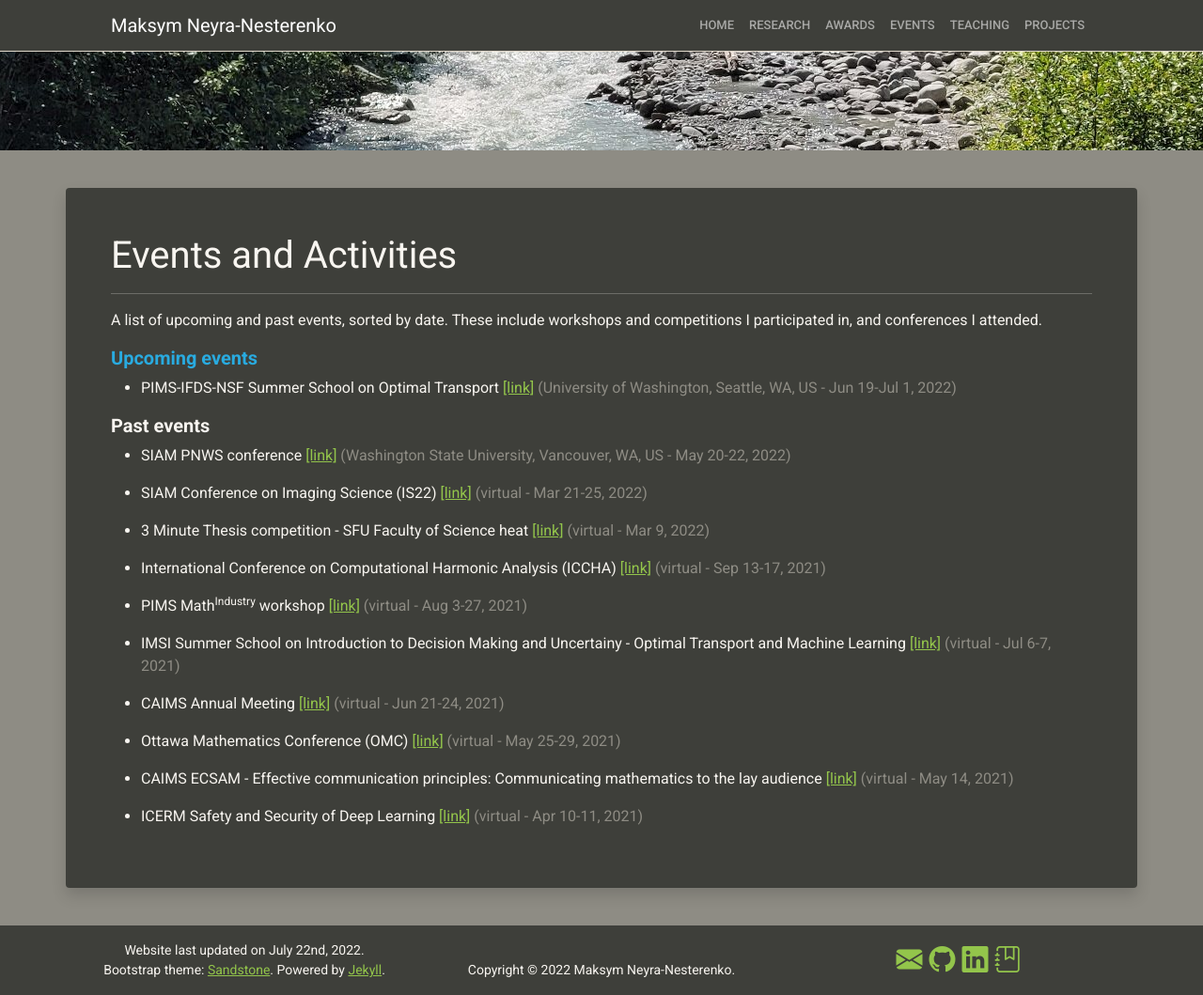
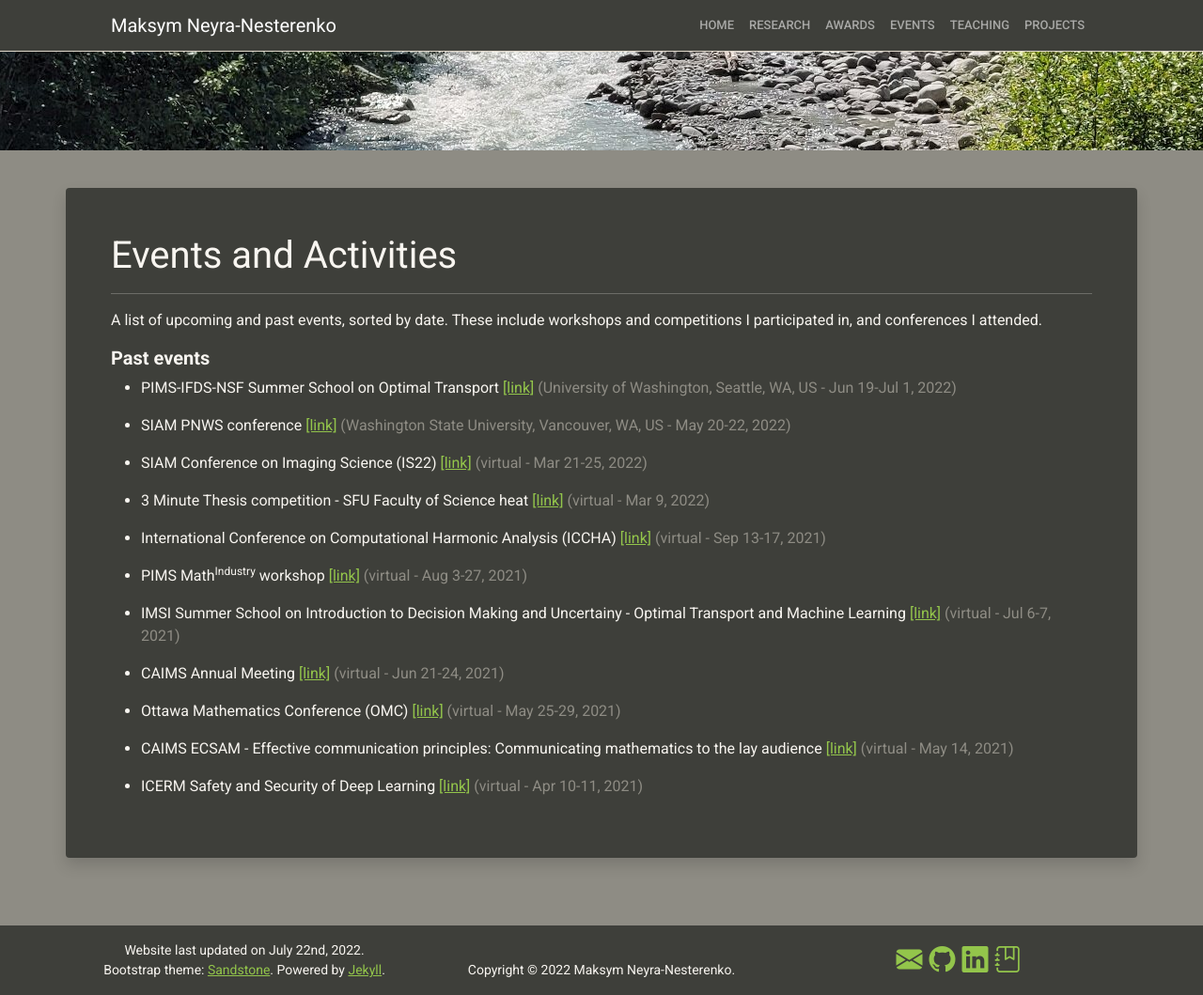
Before and after one commit to mneyrane/mneyrane.github.io, a Jekyll site: the page built from _pages/events.html, in a window 1280 px wide and 1059 px high. Shown: the whole window at 94% size. Built offline with Jekyll 4.4.1, drawn with Linux system fonts in a browser that asks for light colours.

Commit message:
Update event and CV
Include new CV and show optimal transport workshop is a past event.

```diff
--- a/_data/events.yml
+++ b/_data/events.yml
@@ -1,5 +1,5 @@
 - name : "PIMS-IFDS-NSF Summer School on Optimal Transport"
-  type : "upcoming"
+  type : "past"
   loc : "University of Washington, Seattle, WA, US"
   link : "https://kantorovich.org/event/2022-optimal-transport-summer-school/"
   date : "Jun 19-Jul 1, 2022"
--- a/_pages/events.html
+++ b/_pages/events.html
@@ -9,6 +9,6 @@ title: Events
 A list of upcoming and past events, sorted by date. These include workshops and competitions I participated in, and conferences I attended.
 </p>
 
-{% include events_section.html title="Upcoming events" type="upcoming" %}
+<!--{% include events_section.html title="Upcoming events" type="upcoming" %}-->
 
 {% include events_section.html title="Past events" type="past" %}
```
Also changed, not shown: 1 other file.
